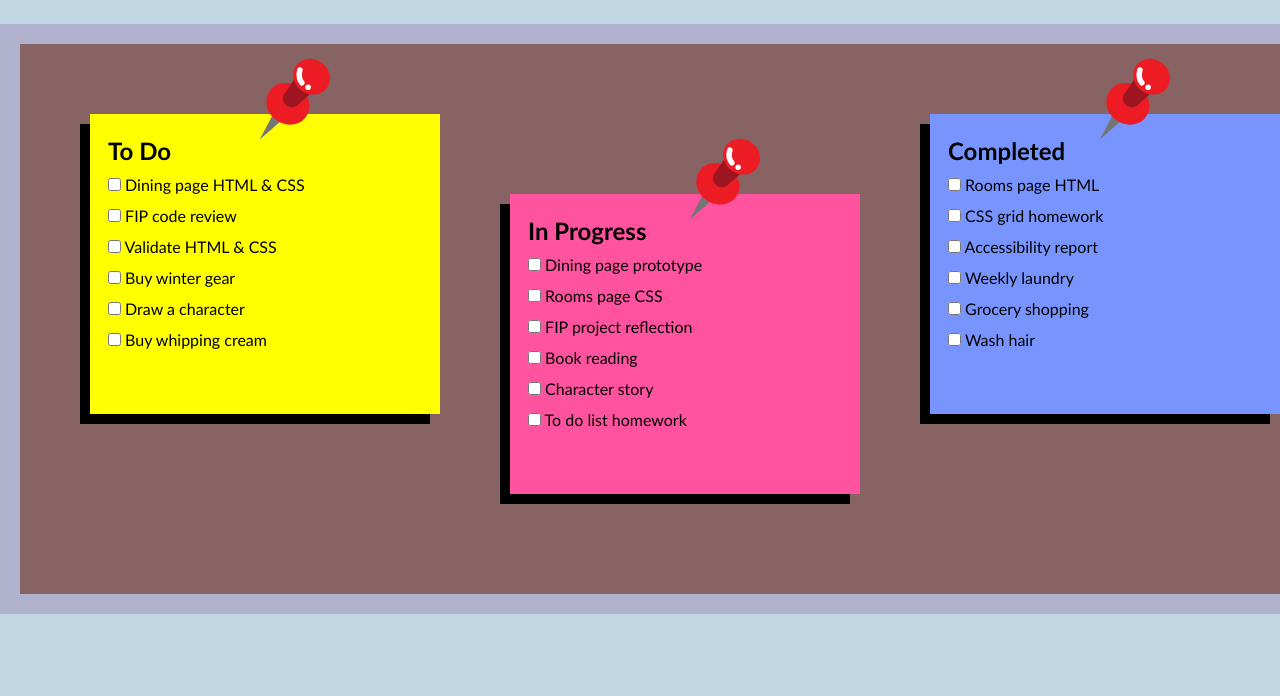
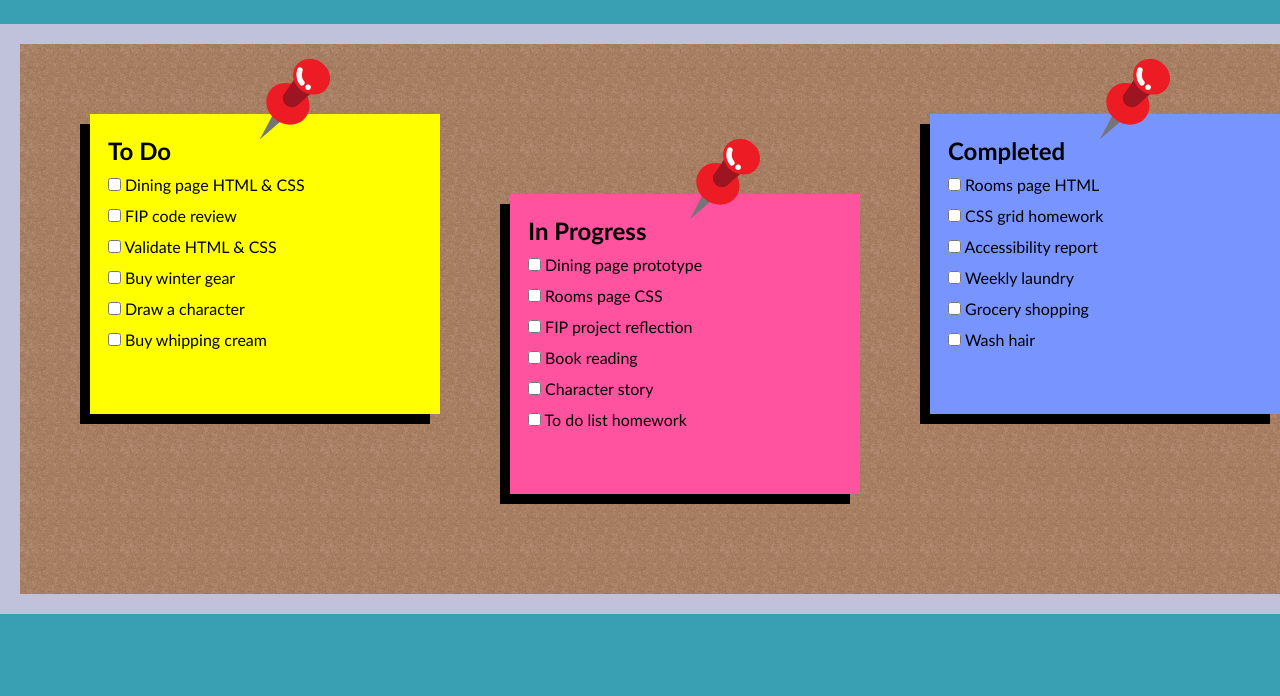
Before and after one commit to JeniferQ/to-do-list-F23, a plain HTML site: page index.html in a window 1280 px wide. Shown: the part 104-800 px from the top of the page. Drawn offline with Linux system fonts and the light colour scheme; a web font is replaced by a local one.

Commit message:
Add background
In this commit, the whiteboard was changed to a cork board and a background image was added to create the effect of cork.

```diff
--- a/css/main.css
+++ b/css/main.css
@@ -5,19 +5,19 @@
 }
 
 body {
-    background-color: rgb(194, 215, 228);
+    background-color: rgb(56, 160, 178);
     font-family: "Playpen Sans", Calibri, sans-serif;
     color: black;
 }
 
-#whiteboard {
+#cork-board {
     margin: auto;
     position: relative;
-    border: 20px solid rgb(176, 178, 206);
+    border: 20px solid rgb(192, 194, 219);
     width: 1300px;
     height: 550px;
     display: flex;
-    background-color: rgb(135, 99, 99);
+    background: url(../images/background.jpg);
 
 }
 
--- a/index.html
+++ b/index.html
@@ -12,7 +12,7 @@
         <h1>Jenifer's To Do List</h1>
     </header>
 <main>
-    <div id=whiteboard>
+    <div id=cork-board>
     <img src="images/pin.svg" id="pin-1">
     <div class="sticky-note-1">
         <article id="to-do">
```
Also changed, not shown: images/background.jpg (added).
